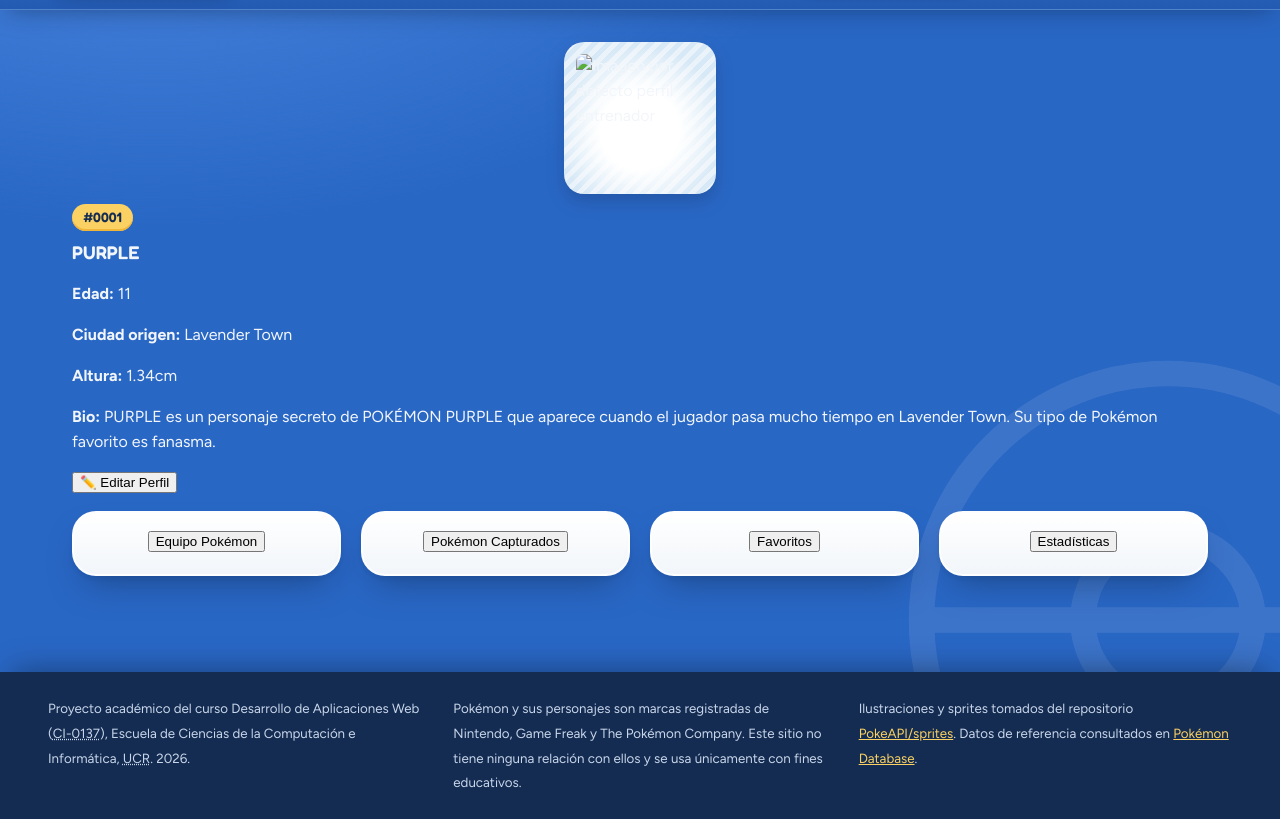
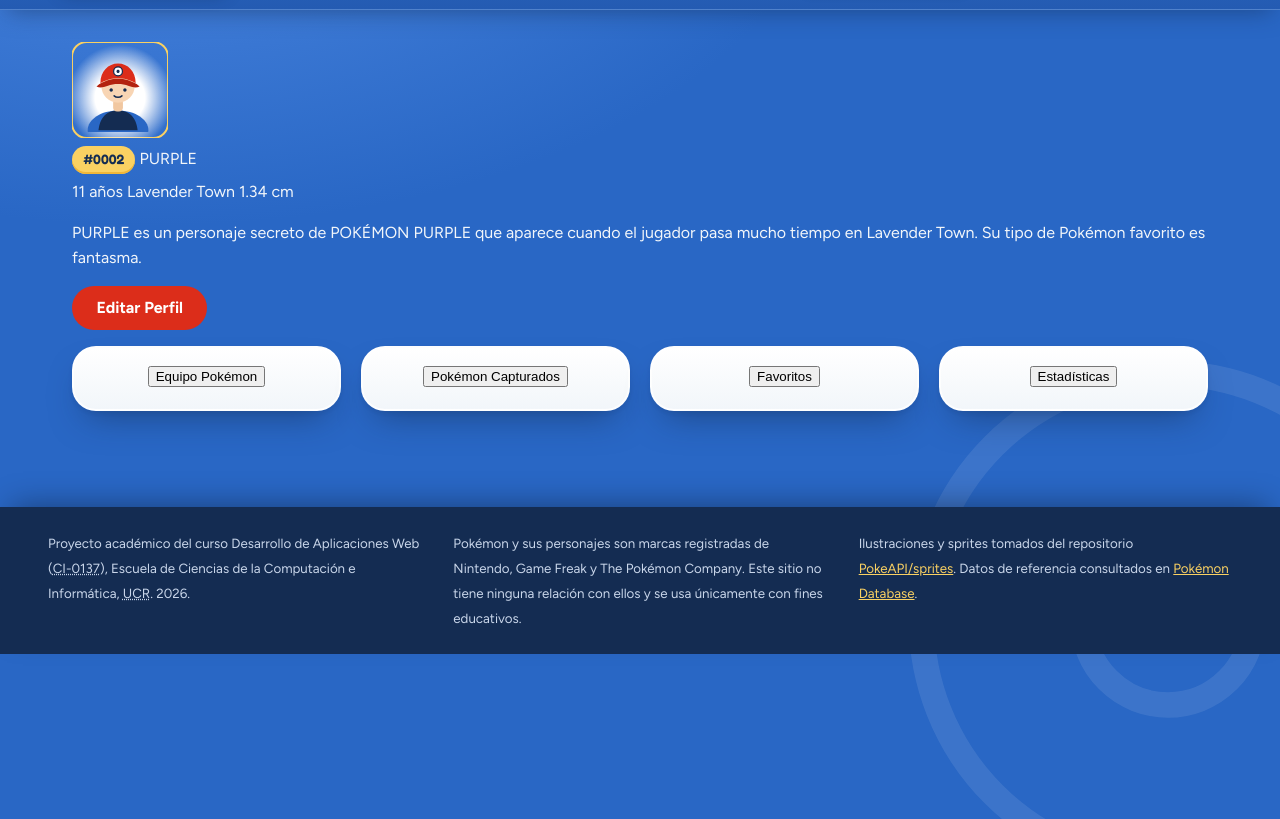
Before and after one commit to DiegoCamMar/PokeDex-C11056-C11208-C33377-C4D598-, a website: page perfil-entrenador.html in a window 1280 px wide. Shown: the part 68-887 px from the top of the page. After the commit the page ends 800 px from the top, so only its background shows below. Drawn offline with Linux system fonts and the light colour scheme.

Commit message:
Actualizada ficha de entrenador (foto, datos, bio) con nuevo estilo CSS

```diff
--- a/perfil-entrenador.html
+++ b/perfil-entrenador.html
@@ -50,19 +50,33 @@
   </header>
 
   <main>
-    <section id="ficha">
+    <section id="ficha" class="ficha-perfil">
 
-      <img class="pokemon-card__image" src="assets/entrenador.png" alt="Imagen por defecto perfil entrenador" width="96" height="96">
-      <span class="pokemon-card__number">#0001</span>
-      <span class="pokemon-card__name">PURPLE</span>
+      <div class="entrenador-ficha">
+        <div class="entrenador-ficha__imagen-wrap">
+          <img class="entrenador-ficha__imagen" src="assets/entrenador.svg" alt="Imagen por defecto perfil entrenador" width="96" height="96">
+        </div>
 
-      <p><b>Edad:</b> 11</p>
-      <p><b>Ciudad origen:</b> Lavender Town</p>
-      <p><b>Altura:</b> 1.34cm</p>
-      <p><b>Bio:</b> PURPLE es un personaje secreto de POKÉMON PURPLE que aparece cuando el
-        jugador pasa mucho tiempo en Lavender Town. Su tipo de Pokémon favorito es fanasma.</p>
+        <div class="entrenador-ficha__cuerpo">
+          <div class="entrenador-ficha__cabecera">
+            <span class="pokemon-card__number">#0002</span>
+            <span class="entrenador-ficha__nombre">PURPLE</span>
+          </div>
 
-      <button type="button" command="show-modal" commandfor="editar-perfil"> ✏️ Editar Perfil</button>
+          <div class="entrenador-ficha__meta">
+            <span class="entrenador-ficha__chip entrenador-ficha__chip--edad">11 años
+            </span>
+            <span class="entrenador-ficha__chip entrenador-ficha__chip--lugar">Lavender Town
+            </span>
+            <span class="entrenador-ficha__chip entrenador-ficha__chip--estatura">1.34 cm
+            </span>
+          </div>
+
+          <p class="entrenador-ficha__bio">PURPLE es un personaje secreto de POKÉMON PURPLE que aparece cuando el jugador pasa mucho tiempo en Lavender Town. Su tipo de Pokémon favorito es fantasma.</p>
+        </div>
+
+        <button class="entrenador-ficha__btn-editar boton boton--rojo" type="button" command="show-modal" commandfor="editar-perfil">Editar Perfil</button>
+      </div>
 
       <dialog id="editar-perfil">
         <form class="buscador" action="./" method="get">
```
